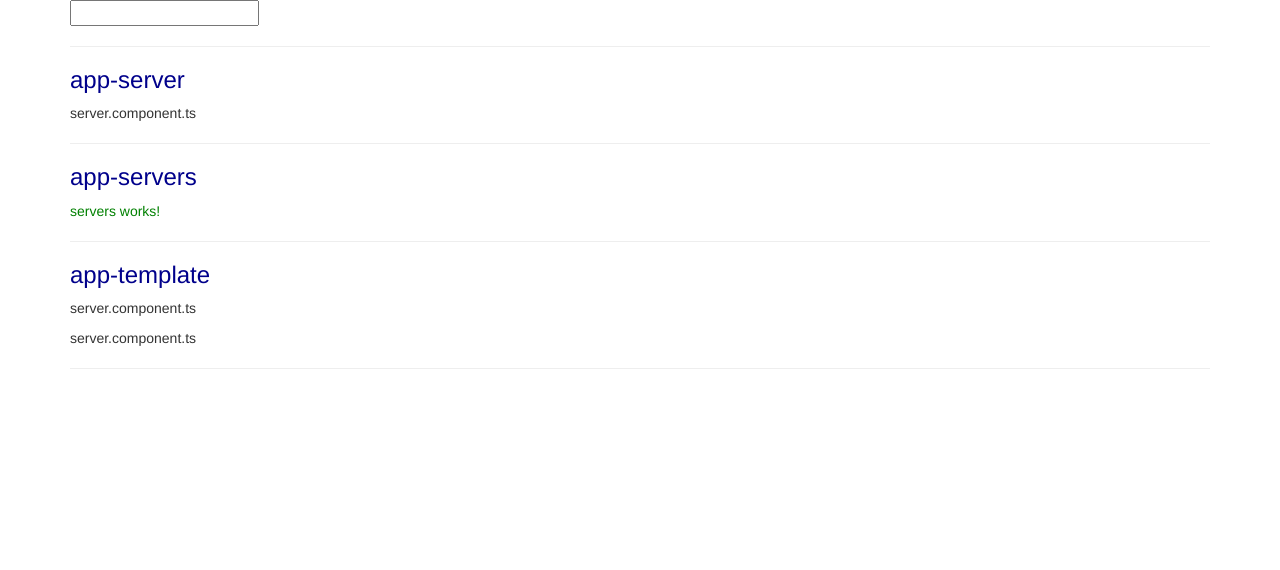
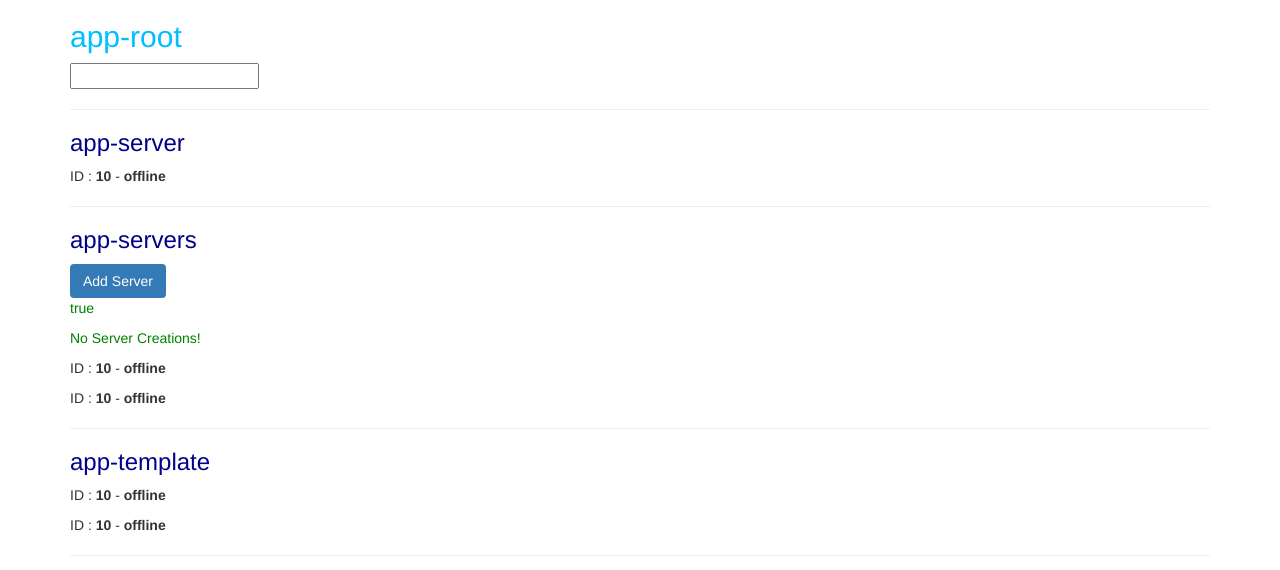
Before and after one commit to poyal/angular4-complete-guide, an Angular app: page / in a window 1280 px wide. Shown: the top 570 px of the page. Built offline with nearby package versions, Linux system fonts and the light colour scheme.

Commit message:
component event binding & one way binding

```diff
--- a/src/app/app.component.css
+++ b/src/app/app.component.css
@@ -1,3 +1,7 @@
+h2 {
+  color: deepskyblue;
+}
+
 h3 {
   color: darkblue;
 }
--- a/src/app/app.component.html
+++ b/src/app/app.component.html
@@ -1,6 +1,7 @@
 <div class="container">
   <div class="row">
     <div class="col-xs-12">
+      <h2>app-root</h2>
       <input type="text" [(ngModel)]="name">
       <p>{{name}}</p>
       <hr>
--- a/src/app/server/server.component.html
+++ b/src/app/server/server.component.html
@@ -1 +1 @@
-<p>server.component.ts</p>
+<p>{{'ID'}} : <B>{{serverId}}</B> - <B>{{getServerStatus()}}</B></p>
--- a/src/app/server/server.component.ts
+++ b/src/app/server/server.component.ts
@@ -5,5 +5,10 @@ import {Component} from '@angular/core';
   templateUrl: './server.component.html'
 })
 export class ServerComponent {
+  serverId: number = 10;
+  serverStatus: String = 'offline';
 
+  getServerStatus() {
+    return this.serverStatus;
+  }
 }
--- a/src/app/servers/servers.component.html
+++ b/src/app/servers/servers.component.html
@@ -1,3 +1,9 @@
-<p>
-  servers works!
-</p>
+<button class="btn bg-primary"
+        [disabled]="!allowNewServer"
+        (click)="onCreateServer()">
+  Add Server
+</button>
+<p [innerText]="allowNewServer"></p>
+<p>{{serverCreationStatus}}</p>
+<app-server></app-server>
+<app-server></app-server>
--- a/src/app/servers/servers.component.ts
+++ b/src/app/servers/servers.component.ts
@@ -11,11 +11,19 @@ import {Component, OnInit} from '@angular/core';
   `]
 })
 export class ServersComponent implements OnInit {
+  allowNewServer = false;
+  serverCreationStatus = 'No Server Creations!';
 
   constructor() {
+    setTimeout(() => {
+      this.allowNewServer = true;
+    }, 2000);
   }
 
   ngOnInit() {
   }
 
+  onCreateServer() {
+    this.serverCreationStatus = 'Server Created!';
+  }
 }
```
